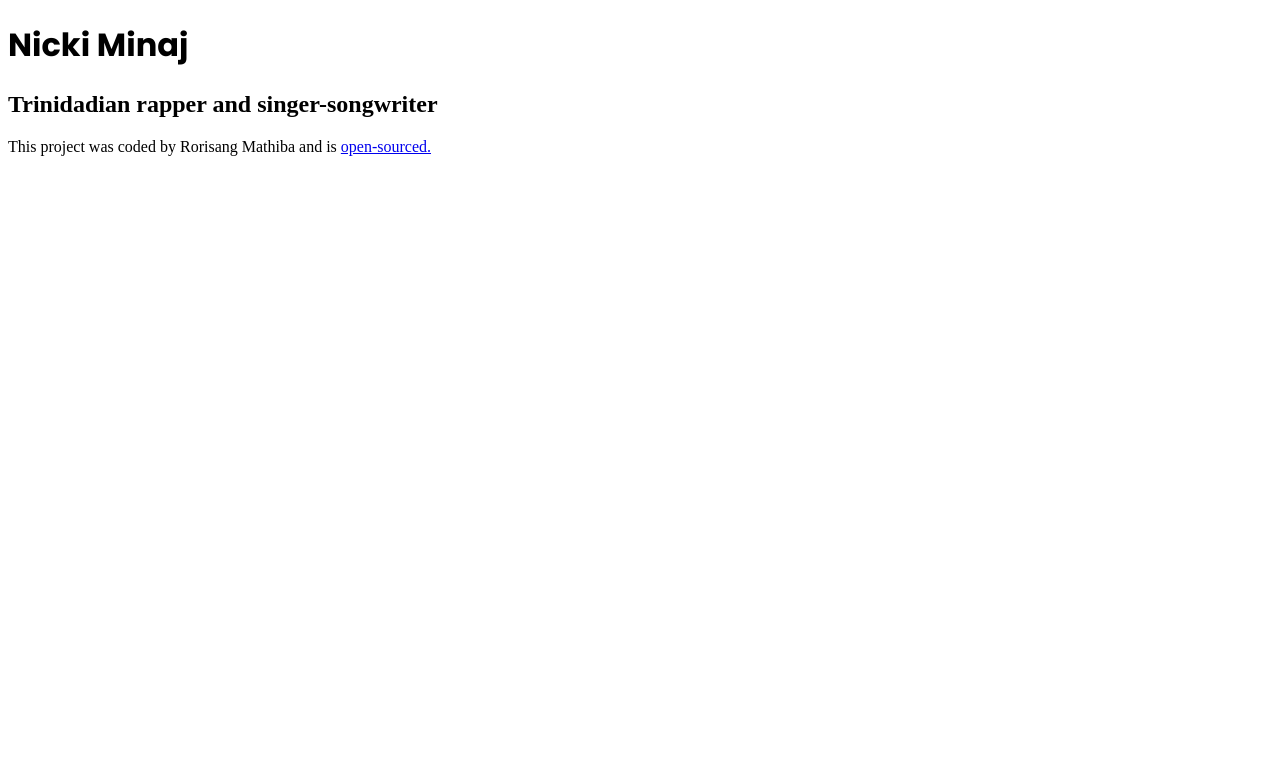
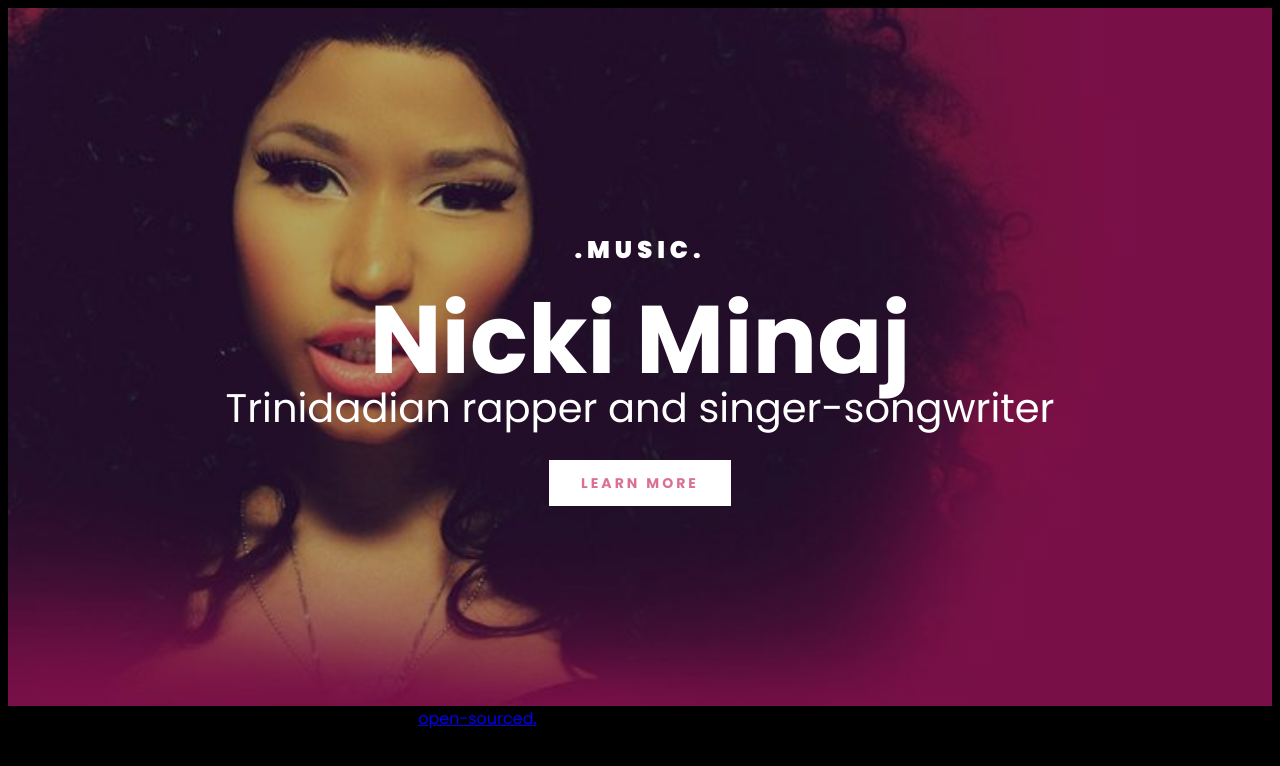
Before and after one commit to Rorisang-Mathiba/passion-project, a plain HTML site: page index.html in a window 1280 px wide. Drawn offline with Linux system fonts and the light colour scheme.

Commit message:
Added the header of the landing page

```diff
--- a/index.html
+++ b/index.html
@@ -13,11 +13,17 @@
     <title>Nicki Minaj Passion Project</title>
   </head>
   <body>
+    <div class="container">
+      <header>
+        <h3>.MUSIC.</h3>
         <h1>Nicki Minaj</h1>
         <h2>Trinidadian rapper and singer-songwriter</h2>
+        <a href="#more">Learn more</a>
+      </header>
       <footer>
         This project was coded by Rorisang Mathiba and is
         <a href="https://github.com/Rorisang-Mathiba">open-sourced.</a>
       </footer>
+    </div>
   </body>
 </html>
--- a/src/style.css
+++ b/src/style.css
@@ -1,3 +1,71 @@
-h1 {
-  font-family: "Poppins";
+body {
+  font-family: "Poppins", sans-serif;
+  background: black;
 }
+
+.container {
+  max-width: 1400px;
+  margin: 0 auto;
+}
+
+header {
+  background-image: linear-gradient(rgba(0, 0, 0, 0.3), rgba(0, 0, 0, 0.3)),
+    url("../images/onika.png");
+  background-repeat: no-repeat;
+  background-size: cover;
+  color: white;
+  text-align: center;
+  padding: 200px 0;
+}
+
+header h1 {
+  font-weight: 700;
+  font-size: 96px;
+  line-height: 1;
+  margin: 0;
+}
+
+header h2 {
+  font-weight: 400;
+  font-size: 40px;
+  line-height: 1;
+  margin: 0;
+}
+
+header h3 {
+  font-weight: 900;
+  font-size: 24px;
+  line-height: 1;
+  letter-spacing: 5px;
+  margin: 30px 0;
+}
+
+header a {
+  font-weight: 700;
+  font-size: 14px;
+  line-height: 1;
+  text-align: center;
+  letter-spacing: 3px;
+  text-transform: uppercase;
+  margin-top: 32px;
+  display: inline-block;
+  background: white;
+  text-decoration: none;
+  color: palevioletred;
+  padding: 16px 32px;
+}
+
+@media (max-width: 900px) {
+  header {
+    padding: 60px 0;
+  }
+  header h1 {
+    font-size: 48px;
+  }
+  header h2 {
+    font-size: 20px;
+  }
+  header h3 {
+    font-size: 12px;
+  }
+}
```
Also changed, not shown: images/Nicki Minaj.jpeg (deleted), images/onika.png (added). Lines whose indentation alone changed are shown as unchanged.
